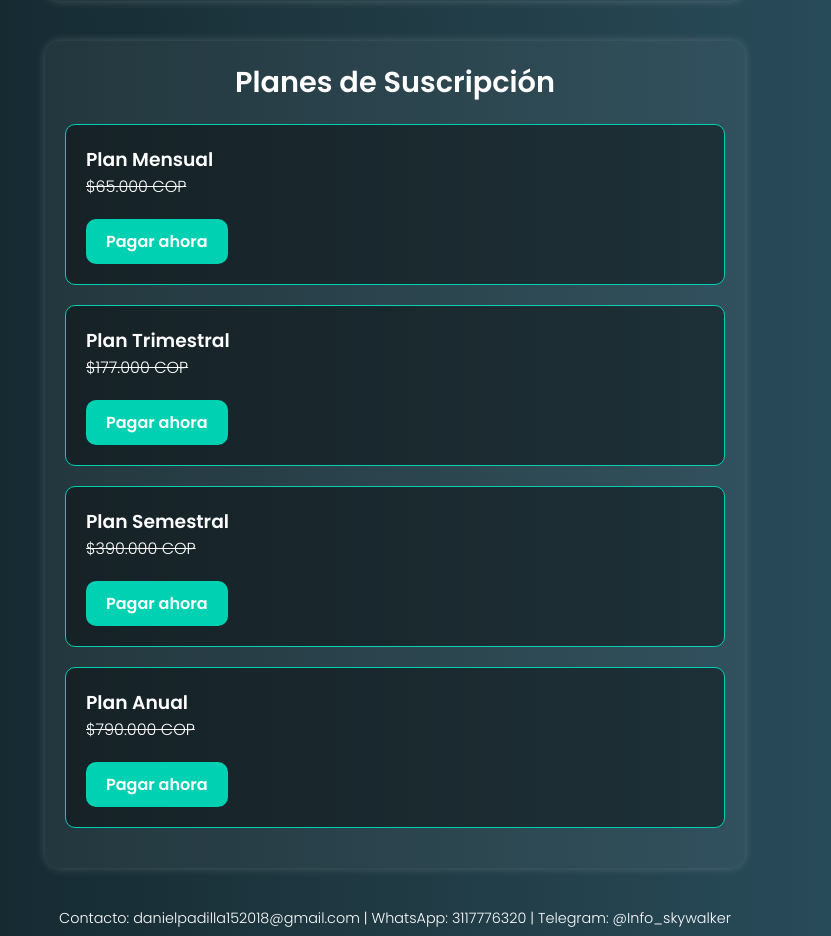
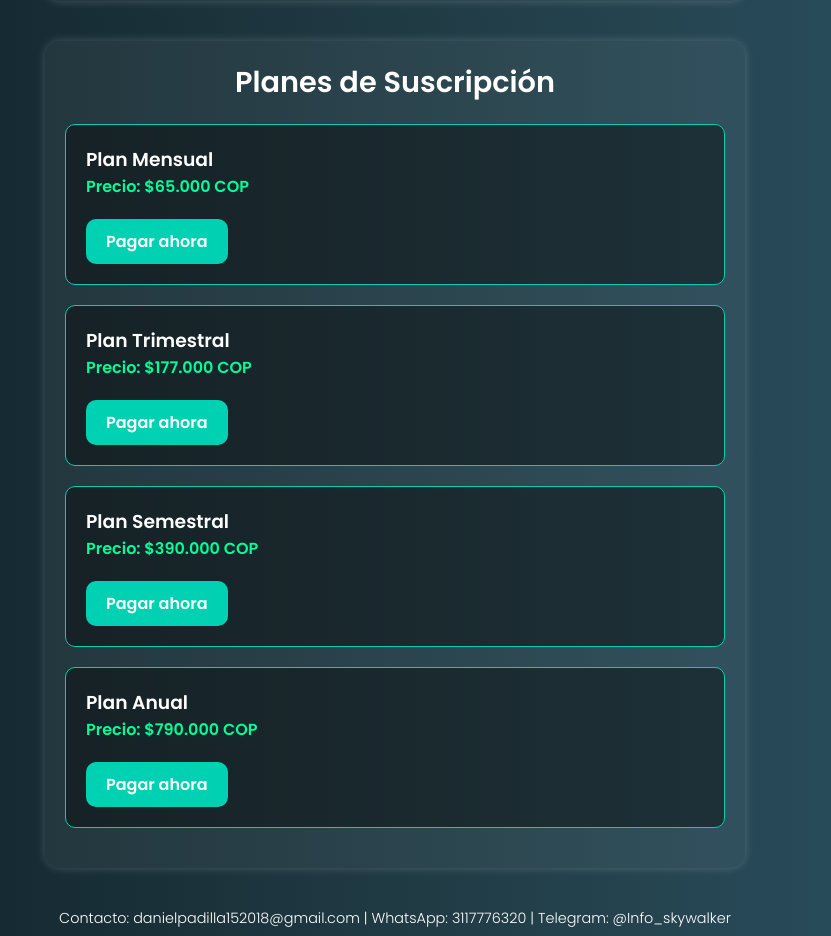
Before and after one commit to anakin15/Stark-goals, a Flask app: page / in a window 1280 px wide. Shown: the part 820-1756 px from the top of the page, without its empty margins (245-1076 px from the left). Run offline with Flask 3, Linux system fonts and the light colour scheme.

Commit message:
Update index.html

```diff
--- a/templates/index.html
+++ b/templates/index.html
@@ -65,6 +65,8 @@
     }
     .precio-original {
       text-decoration: line-through;
+      color: #ff9999;
+      display: none;
     }
     .precio-descuento {
       color: #00ff99;
@@ -100,29 +102,29 @@
 
     <div class="plan">
       <h3>Plan Mensual</h3>
-      <p><span class="precio-original">$65.000 COP</span></p>
-      <p class="precio-descuento" id="planMensual"></p>
+      <p class="precio-original" id="originalMensual">$65.000 COP</p>
+      <p class="precio-descuento" id="planMensual">Precio: $65.000 COP</p>
       <a class="btn" href="https://t.me/Info_skywalker">Pagar ahora</a>
     </div>
 
     <div class="plan">
       <h3>Plan Trimestral</h3>
-      <p><span class="precio-original">$177.000 COP</span></p>
-      <p class="precio-descuento" id="planTrimestral"></p>
+      <p class="precio-original" id="originalTrimestral">$177.000 COP</p>
+      <p class="precio-descuento" id="planTrimestral">Precio: $177.000 COP</p>
       <a class="btn" href="https://t.me/Info_skywalker">Pagar ahora</a>
     </div>
 
     <div class="plan">
       <h3>Plan Semestral</h3>
-      <p><span class="precio-original">$390.000 COP</span></p>
-      <p class="precio-descuento" id="planSemestral"></p>
+      <p class="precio-original" id="originalSemestral">$390.000 COP</p>
+      <p class="precio-descuento" id="planSemestral">Precio: $390.000 COP</p>
       <a class="btn" href="https://t.me/Info_skywalker">Pagar ahora</a>
     </div>
 
     <div class="plan">
       <h3>Plan Anual</h3>
-      <p><span class="precio-original">$790.000 COP</span></p>
-      <p class="precio-descuento" id="planAnual"></p>
+      <p class="precio-original" id="originalAnual">$790.000 COP</p>
+      <p class="precio-descuento" id="planAnual">Precio: $790.000 COP</p>
       <a class="btn" href="https://t.me/Info_skywalker">Pagar ahora</a>
     </div>
   </section>
@@ -132,6 +134,9 @@
   </footer>
 
   <script>
+    const LIMITE_USOS = 20;
+    const CODIGO_VALIDO = "starkbet";
+
     function guardarDatos() {
       const nombre = document.getElementById("nombre").value;
       const correo = document.getElementById("correo").value;
@@ -145,14 +150,26 @@
       localStorage.setItem("telegram", telegram);
       localStorage.setItem("promocion", promocion);
 
-      // Verificar código y aplicar descuento
-      if (codigoValido(promocion)) {
+      if (codigoValido(promocion) && usosDisponibles()) {
         aplicarDescuento();
+        incrementarUso();
+      } else {
+        alert("Código inválido o ya alcanzó el límite de uso.");
       }
     }
 
     function codigoValido(codigo) {
-      return codigo === "vipdaniel" || codigo === "starkbet";
+      return codigo === CODIGO_VALIDO;
+    }
+
+    function usosDisponibles() {
+      const usos = parseInt(localStorage.getItem("usos_starkbet") || "0");
+      return usos < LIMITE_USOS;
+    }
+
+    function incrementarUso() {
+      const usos = parseInt(localStorage.getItem("usos_starkbet") || "0");
+      localStorage.setItem("usos_starkbet", usos + 1);
     }
 
     function aplicarDescuento() {
@@ -160,11 +177,16 @@
       document.getElementById("planTrimestral").textContent = "Con descuento: $141.600 COP";
       document.getElementById("planSemestral").textContent = "Con descuento: $312.000 COP";
       document.getElementById("planAnual").textContent = "Con descuento: $632.000 COP";
+
+      document.getElementById("originalMensual").style.display = "block";
+      document.getElementById("originalTrimestral").style.display = "block";
+      document.getElementById("originalSemestral").style.display = "block";
+      document.getElementById("originalAnual").style.display = "block";
     }
 
     document.addEventListener("DOMContentLoaded", () => {
       const promo = localStorage.getItem("promocion")?.toLowerCase();
-      if (codigoValido(promo)) {
+      if (codigoValido(promo) && usosDisponibles()) {
         aplicarDescuento();
       }
     });
```
